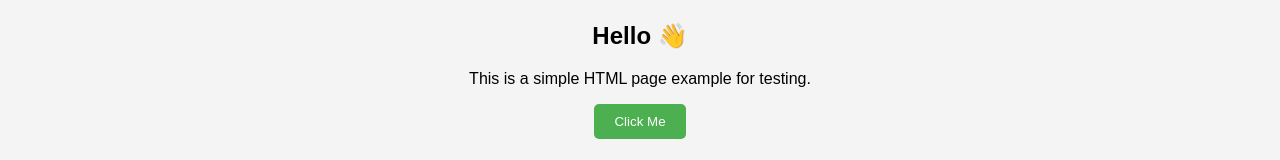
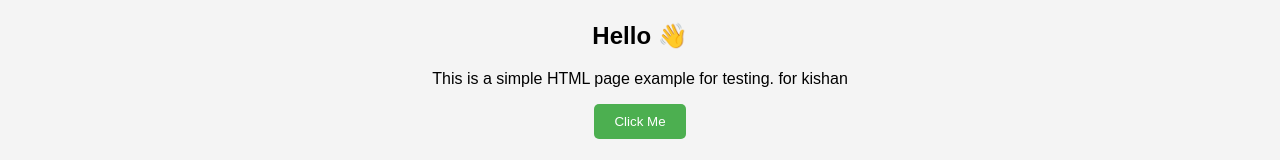
Before and after one commit to KishanVaghela857/cqa-test, a plain HTML site: page Index.html in a window 1280 px wide. Shown: the part 138-298 px from the top of the page. Drawn offline with Linux system fonts and the light colour scheme.

Commit message:
Update Index.html

```diff
--- a/Index.html
+++ b/Index.html
@@ -47,7 +47,7 @@
 
 <section>
     <h2>Hello 👋</h2>
-    <p>This is a simple HTML page example for testing.</p>
+    <p>This is a simple HTML page example for testing. for kishan</p>
     <button onclick="showMessage()">Click Me</button>
 </section>
 
```
